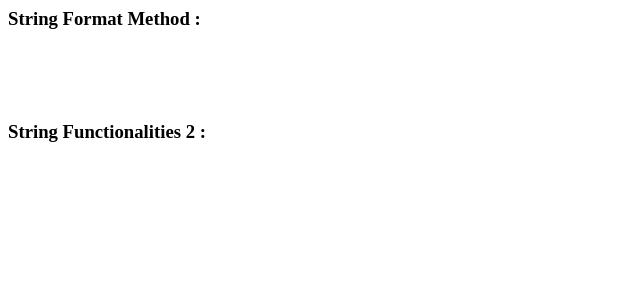
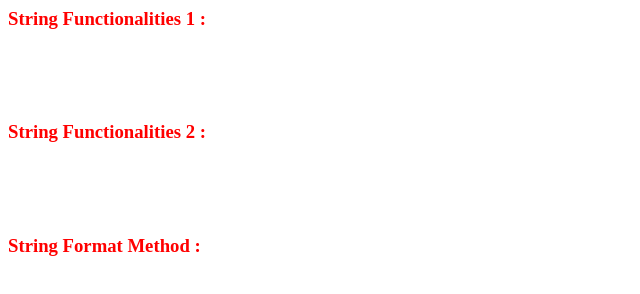
Before and after one commit to prabhu30/webpython, a plain HTML site: page index.html in a window 1280 px wide. Shown: the whole page, without its empty margins (0-640 px from the left). Drawn offline with Linux system fonts and the light colour scheme.

Commit message:
Update index.html

```diff
--- a/index.html
+++ b/index.html
@@ -1,16 +1,25 @@
 <html>
+
   <head>
     <title>Python String Functionalities</title>
+    <style>
+      h3 {color:red;font:"Verdana";}
+    </style>
   </head>
 
   <body>
-    <h3>String Format Method :</h3>
+    <h3>String Functionalities 1 :</h3>
     <script src="https://gist.github.com/prabhu30/71739cad5715d560531bf69d6c3e645d.js"></script>
 
     <br><br><br>
 
     <h3>String Functionalities 2 :</h3>
     <script src="https://gist.github.com/prabhu30/024a4635b83b208ba4c624df43ca98e1.js"></script>
+
+    <br><br><br>
+
+    <h3>String Format Method :</h3>
+    <script src="https://gist.github.com/prabhu30/71739cad5715d560531bf69d6c3e645d.js"></script>
   </body>
 
 </html>
```
